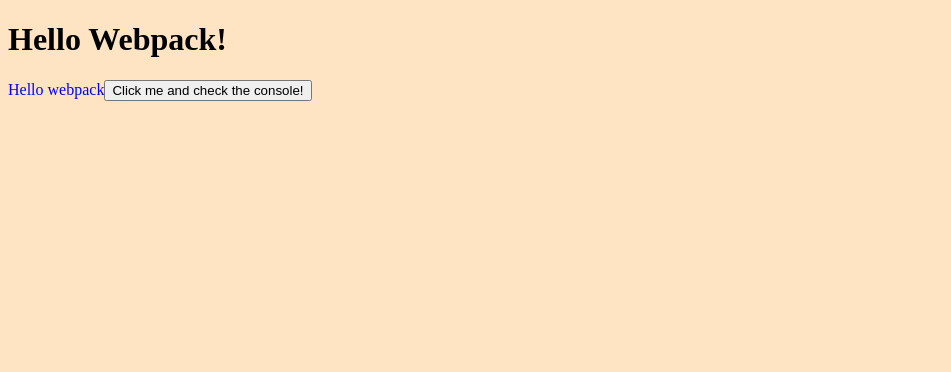
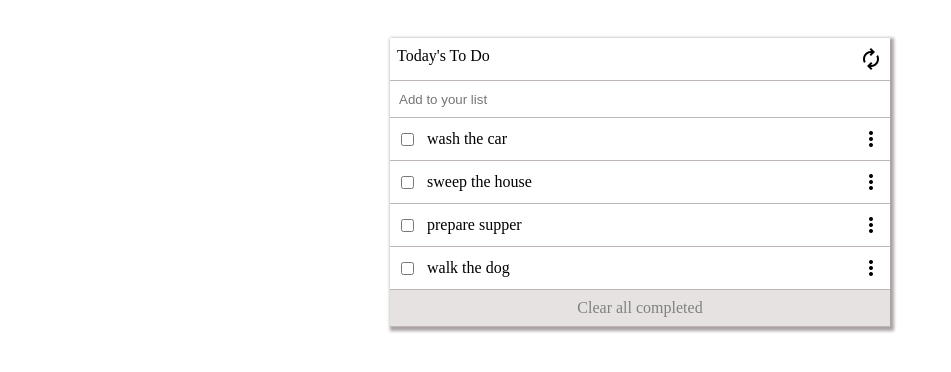
Before and after one commit to Victor-chiemerie/To_do_list, a website built with webpack: page src/index.html in a window 1280 px wide. Shown: the whole page, without its empty margins (0-951 px from the left). Built offline with nearby package versions, Linux system fonts and the light colour scheme.

Commit message:
setup list structure

```diff
--- a/src/index.html
+++ b/src/index.html
@@ -4,9 +4,22 @@
     <meta charset="UTF-8">
     <meta http-equiv="X-UA-Compatible" content="IE=edge">
     <meta name="viewport" content="width=device-width, initial-scale=1.0">
-    <title>Webpack Exercise</title>
+    <title>To Do List</title>
+    <link rel="stylesheet" href="https://fonts.googleapis.com/css2?family=Material+Symbols+Outlined:opsz,wght,FILL,GRAD@20..48,100..700,0..1,-50..200" />
 </head>
 <body>
-    <h1>Hello Webpack!</h1>
+    <div>
+        <section class="to_do">
+            <div>Today's To Do</div>
+            <span class="material-symbols-outlined">autorenew</span>
+        </section>
+        <section class="work_input">
+            <input type="text" placeholder="Add to your list">
+        </section>
+        <ul></ul>
+        <section class="clear_list">
+            <div>Clear all completed</div>
+        </section>
+    </div>
 </body>
 </html>
--- a/src/index.js
+++ b/src/index.js
@@ -1,20 +1,40 @@
 import _ from 'lodash';
-import printMe from './print.js';
 import './style.css';
 
-function component() {
-    const element = document.createElement('div');
-   const btn = document.createElement('button');
+  let task = [
+    {
+      description: "wash the car",
+      completed: false,
+      index: 0
+    },
+    {
+      description: "sweep the house",
+      completed: false,
+      index: 1
+    },
+    {
+      description: "prepare supper",
+      completed: false,
+      index: 2
+    },
+    {
+      description: "walk the dog",
+      completed: false,
+      index: 3
+    }
+  ];
 
-    element.innerHTML = _.join(['Hello', 'webpack'], ' ');
-    element.classList.add('hello');
+  const chores = document.querySelector('ul')
 
-   btn.innerHTML = 'Click me and check the console!';
-   btn.onclick = printMe;
+  task.forEach(work => {
+    chores.innerHTML += `
+    <li>
+    <div>
+    <input type="checkbox" name="" id="">
+    <div id="list${work.index}">${work.description}</div>
+    </div>
+    <span class="material-symbols-outlined">more_vert</span>
+    </li>
+    `;
 
-   element.appendChild(btn);
-
-    return element;
-  }
-
-  document.body.appendChild(component());
+  });
--- a/src/print.js
+++ /dev/null
@@ -1,3 +0,0 @@
-export default function printMe() {
-    console.log('I get called from print.js!');
-  }
--- a/src/style.css
+++ b/src/style.css
@@ -1,7 +1,57 @@
-body {
-    background-color: bisque;
+* {
+    list-style-type: none;
 }
 
-.hello {
-    color: blue;
-  }
+body {
+    display: flex;
+    flex-direction: column;
+    align-items: center;
+}
+
+body > div {
+    display: flex;
+    flex-direction: column;
+    align-items: center;
+    box-shadow: 2px 2px 3px 2px rgb(171, 163, 163);
+    margin: 30px;
+    width: 500px;
+}
+
+section, ul li {
+    border-bottom: 0.7px solid rgb(191, 182, 182);
+    padding: 9px 7px;
+    width: -webkit-fill-available;
+}
+
+.to_do {
+    display: flex;
+    justify-content: space-between;
+}
+
+input {
+    border: none;
+}
+
+ul {
+    margin: 0;
+    padding: 0;
+    width: -webkit-fill-available;
+}
+
+ul li {
+    display: flex;
+    justify-content: space-between;
+    align-items: center;
+}
+
+ul li div{
+    display: flex;
+    gap: 10px;
+}
+
+.clear_list {
+    display: flex;
+    justify-content: center;
+    background-color: rgb(231, 226, 226);;
+    color: grey;
+}
--- a/webpack.config.js
+++ b/webpack.config.js
@@ -5,7 +5,6 @@
   mode: 'development',
   entry: {
     index: './src/index.js',
-    print: './src/print.js',
   },
   devServer: {
     static: './dist',
```
